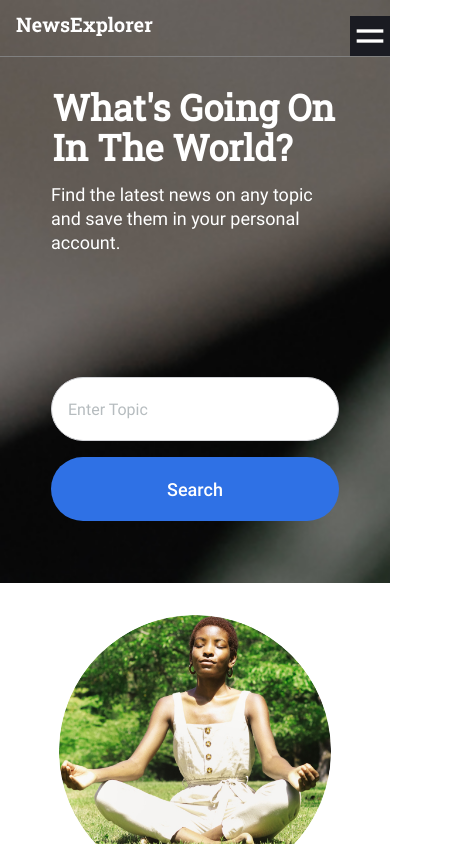
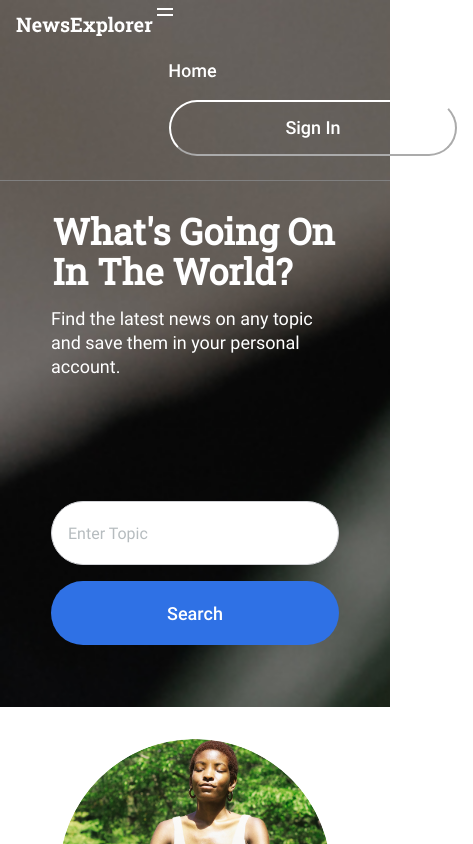
Before and after one commit to MrSurge87/Final_Project-Frontend, a React (Create React App) app: page / in a window 390 px wide. Shown: the top 844 px of the page, 473 px wide, since content can reach past the window. Built offline with nearby package versions, Linux system fonts and the light colour scheme.

Commit message:
updated mobile menu drop down

```diff
--- a/src/components/Header/Header.css
+++ b/src/components/Header/Header.css
@@ -193,8 +193,7 @@
     margin: 16px auto 16px 16px;
   }
 
-  .mobile__menu {
-    margin-top: 16px;
-    margin-right: 16px;
+  .mobile__menu_icon {
+
   }
 }
--- a/src/components/Header/Header.js
+++ b/src/components/Header/Header.js
@@ -42,8 +42,7 @@ const Header = ({ onSignIn, signedIn, onSignOut, handleOpenMobileMenu }) => {
           />
         </NavLink>
 
-
-        {signedIn && currentPage === "/" ?(
+        {signedIn && currentPage === "/" ? (
           <div className="header__buttons">
             <NavLink to="/" className="home__button">
               <img src={isSavedNewsHeader ? HomeBlack : HomeWhite} alt="home" />
@@ -51,7 +50,7 @@ const Header = ({ onSignIn, signedIn, onSignOut, handleOpenMobileMenu }) => {
             <NavLink
               to="/saved-news"
               className="profile__savedArticles"
-              style={({ isActive, isPending, }) => {
+              style={({ isActive, isPending }) => {
                 return {
                   borderBottom: isActive ? "none" : "",
                 };
@@ -62,7 +61,6 @@ const Header = ({ onSignIn, signedIn, onSignOut, handleOpenMobileMenu }) => {
                   isSavedNewsHeader ? SavedArticlesBlack : SavedArticlesWhite
                 }
                 alt="Saved Articles Title"
-
               />
             </NavLink>
             <div className="profile">
@@ -93,8 +91,7 @@ const Header = ({ onSignIn, signedIn, onSignOut, handleOpenMobileMenu }) => {
               </NavLink>
             </div>
           </div>
-        ) :
-        currentPage === "/saved-news" ? (
+        ) : currentPage === "/saved-news" ? (
           <div className="header__buttons">
             <NavLink to="/" className="home__button">
               <img src={isSavedNewsHeader ? HomeBlack : HomeWhite} alt="home" />
@@ -102,11 +99,10 @@ const Header = ({ onSignIn, signedIn, onSignOut, handleOpenMobileMenu }) => {
             <NavLink
               to="/saved-news"
               className="profile__savedArticles"
-              style={({ isActive, isPending, }) => {
+              style={({ isActive, isPending }) => {
                 return {
                   borderBottom: isActive ? "1px solid rgba(26,27,34,1)" : "",
                   borderWidth: isActive ? "medium" : "",
-
                 };
               }}
             >
@@ -115,7 +111,6 @@ const Header = ({ onSignIn, signedIn, onSignOut, handleOpenMobileMenu }) => {
                   isSavedNewsHeader ? SavedArticlesBlack : SavedArticlesWhite
                 }
                 alt="Saved Articles Title"
-
               />
             </NavLink>
             <div className="profile">
@@ -146,8 +141,7 @@ const Header = ({ onSignIn, signedIn, onSignOut, handleOpenMobileMenu }) => {
               </NavLink>
             </div>
           </div>
-        ) :
-        (
+        ) : (
           <nav to="/">
             <ul className="header__buttons">
               <li className="header__buttons_list">
@@ -218,7 +212,32 @@ const Header = ({ onSignIn, signedIn, onSignOut, handleOpenMobileMenu }) => {
           <nav>
             <div className="mobile__header">
               <div className="mobile__menu">
-                <img src={MobileMenuWhite} onClick={handleOpenMobileMenu} alt="Mobile Menu" />
+                <nav>
+                  <img
+                    src={MobileMenuWhite}
+                    className="mobile__menu_icon"
+                    onClick={handleOpenMobileMenu}
+                    alt="Mobile Menu"
+                  />
+
+                  <ul className="mobile__menu__list">
+                    <li className="mobile__menu__list__home__link">
+                      <NavLink to="/">
+                        <img src={HomeWhite} alt="Home" />
+                      </NavLink>
+                    </li>
+
+                    <li className="mobile__menu__list__signIn">
+                      <button
+                        type="button"
+                        onClick={onSignIn}
+                        className="mobile__menu__list__signIn__button"
+                      >
+                        Sign In
+                      </button>
+                    </li>
+                  </ul>
+                </nav>
               </div>
             </div>
           </nav>
--- a/src/components/MobileMenu/MobileMenu.css
+++ b/src/components/MobileMenu/MobileMenu.css
@@ -10,7 +10,9 @@
     display: flex;
     flex-direction: column;
     width:100%;
-    background-color: rgba(26,27,34,1);
+    /* background-color: rgba(26,27,34,1); */
+
+    margin-right: 16px;
   }
 
   .mobile__menu__header {
--- a/src/components/MobileMenu/MobileMenu.js
+++ b/src/components/MobileMenu/MobileMenu.js
@@ -4,41 +4,43 @@ import { useContext } from "react";
 import { CurrentUserContext } from "../../context/CurrentUserContext";
 import { CurrentPageContext } from "../../context/CurrentPageContext";
 import ModalWithForm from "../ModalWithForm/ModalWithForm";
+import MobileMenuWhite from "../../images/MobileMenuWhite.svg";
 
 //Icons
 import NewsExplorerWhite from "../../images/NewsExplorer-White.svg";
 import HomeWhite from "../../images/Home-White.svg";
 
 const MobileMenu = ({ onSignIn, onClose, signedIn, isOpen }) => {
-  return (
-   <header className={`mobile__menu ${isOpen ? "mobile__menu_open" : ""}`} name="MobileMenu" title="MobileMenu">
-      <div className="mobile__menu__header">
-      <NavLink to="/">
-        <img src={NewsExplorerWhite} alt="News Explorer" />
-      </NavLink>
-      </div>
+  // return (
+  //  <header className={`mobile__menu ${isOpen ? "mobile__menu_open" : ""}`} name="MobileMenu" title="MobileMenu">
+  //     <div className="mobile__menu__header">
+  //     <NavLink to="/">
+  //       <img src={NewsExplorerWhite} alt="News Explorer" />
+  //     </NavLink>
+  //     </div>
 
-      <nav>
-        <ul className="mobile__menu__list">
-          <li className="mobile__menu__list__home__link">
-            <NavLink to="/" >
-              <img src={HomeWhite} alt="Home" />
-            </NavLink>
-          </li>
-          <li className="mobile__menu__list__signIn">
-          <button
-              type="button"
-              onClick={onSignIn}
-              className="mobile__menu__list__signIn__button"
-            >
-              Sign In
-            </button>
-          </li>
-        </ul>
-      </nav>
-    </header>
+  //     <nav>
+  //       <ul className="mobile__menu__list">
+  //         <li className="mobile__menu__list__home__link">
+  //           <NavLink to="/" >
+  //             <img src={HomeWhite} alt="Home" />
+  //           </NavLink>
+  //         </li>
 
-  );
+  //         <li className="mobile__menu__list__signIn">
+  //         <button
+  //             type="button"
+  //             onClick={onSignIn}
+  //             className="mobile__menu__list__signIn__button"
+  //           >
+  //             Sign In
+  //           </button>
+  //         </li>
+  //       </ul>
+  //     </nav>
+  //   </header>
+
+  // );
 };
 
 export default MobileMenu;
```
